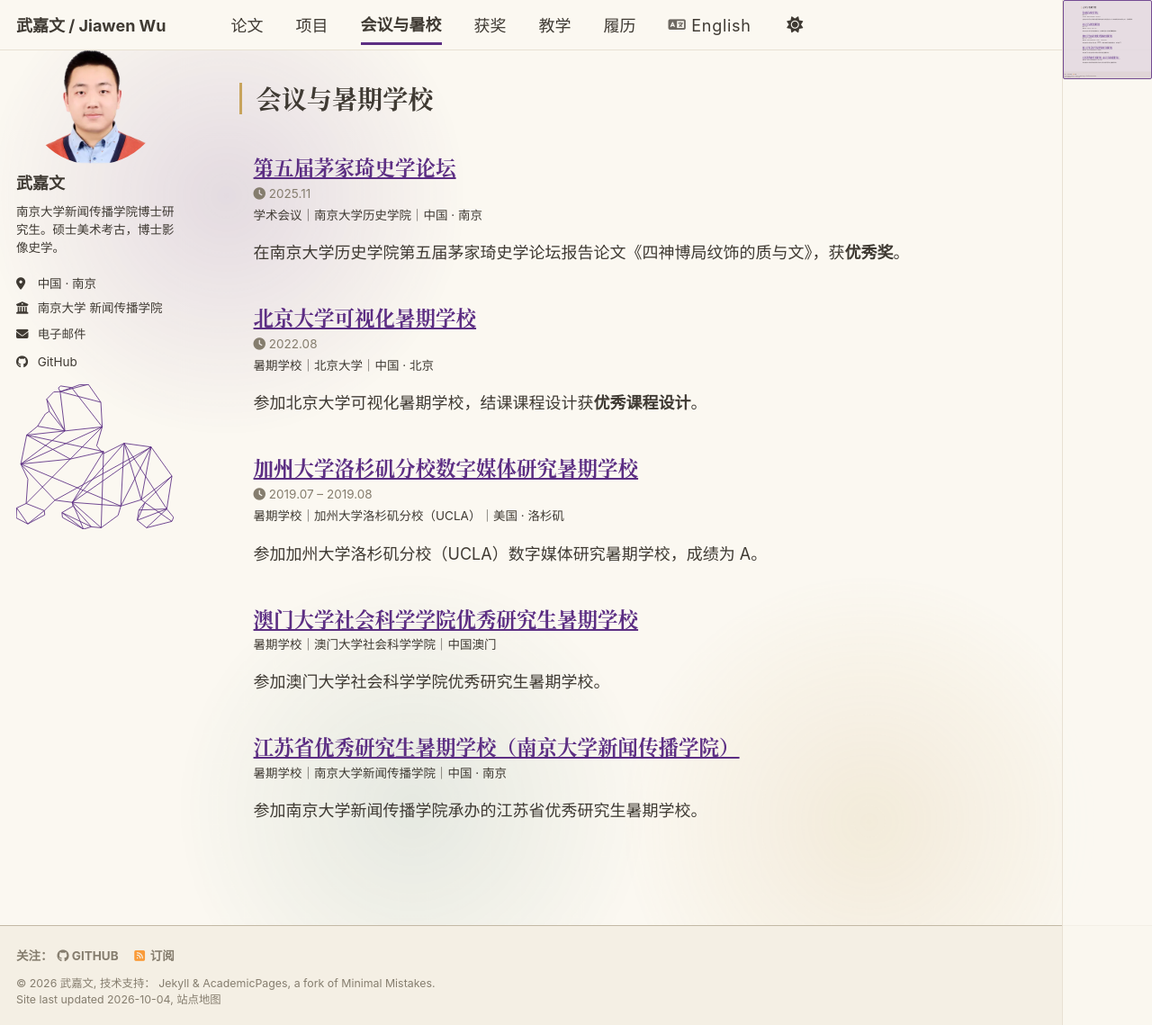
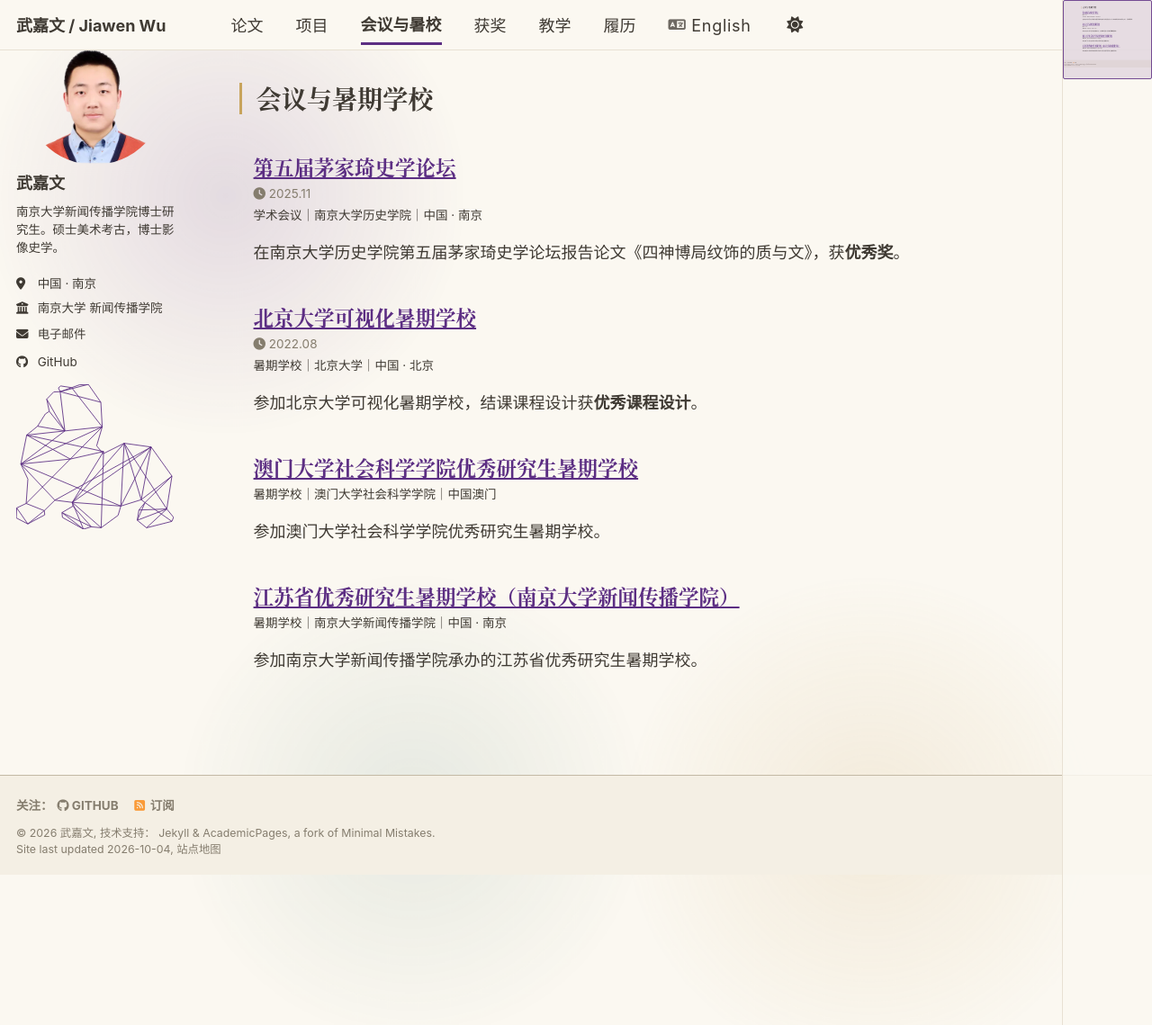
Before and after one commit to newnju/newnju.github.io, a Jekyll site: the page built from _pages/talks.html, in a window 1280 px wide and 1139 px high. Shown: the whole window at 90% size. Built offline with Jekyll 4.4.1, drawn with Linux system fonts in a browser that asks for light colours; a style sheet for code colours, icons or effects is not loaded.

Commit message:
删UCLA暑期学校条目(talk-5)、首页简介加政府奖学金赴UCLA学习数字媒体研究一句(中英同步)

```diff
--- a/_talks/talk-5-ucla-dh-summer-school.md
+++ /dev/null
@@ -1,15 +0,0 @@
----
-title: "加州大学洛杉矶分校数字媒体研究暑期学校"
-title_en: "UCLA Digital Media Studies Summer School"
-collection: talks
-type: "暑期学校"
-type_en: "Summer school"
-permalink: /talks/ucla-digital-media-summer-school
-venue: "加州大学洛杉矶分校（UCLA）"
-venue_en: "University of California, Los Angeles (UCLA)"
-location: "美国 · 洛杉矶"
-location_en: "Los Angeles, USA"
-datetext: "2019.07 – 2019.08"
-excerpt_en: "Attended the UCLA Digital Media Studies Summer School and finished with a grade of A."
----
-参加加州大学洛杉矶分校（UCLA）数字媒体研究暑期学校，成绩为 A。
```
Also changed, not shown: _pages/about.md (+1 -1 lines), _pages/en/about.md (+1 -1 lines).
